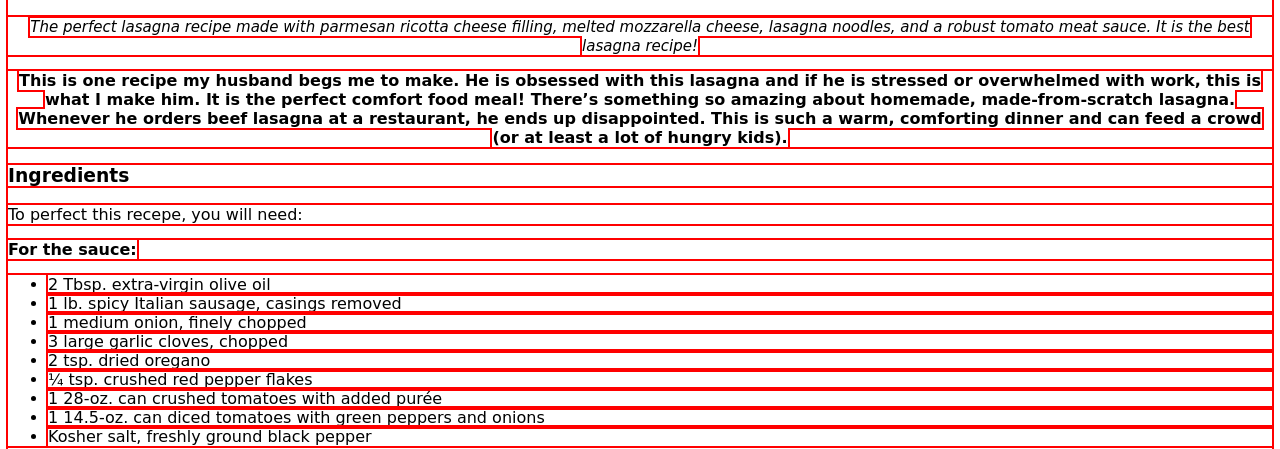
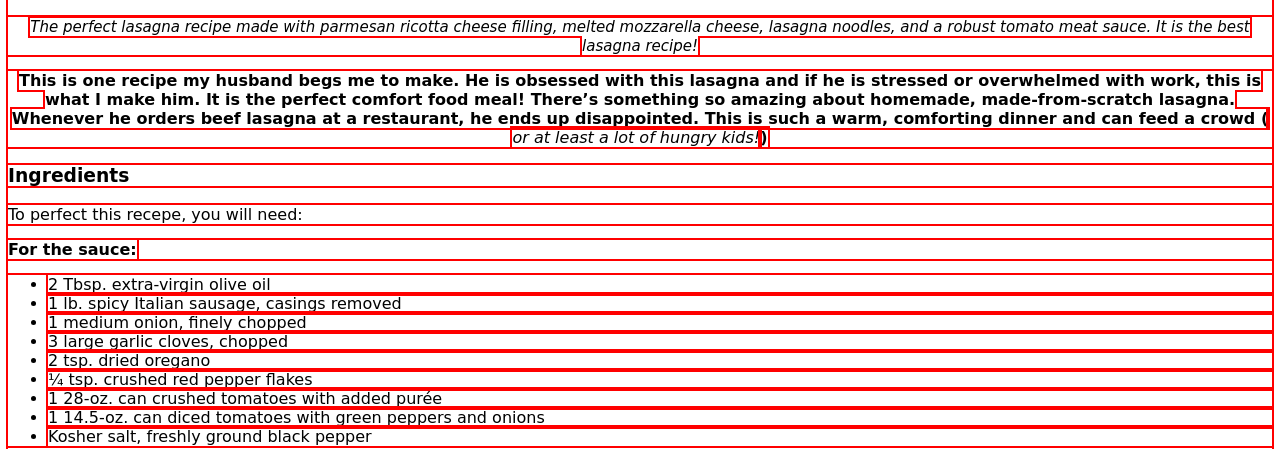
Before and after one commit to bfed95/odin-recipes-Jul24, a plain HTML site: page recipes/lasagna.html in a window 1280 px wide. Shown: the part 403-852 px from the top of the page. Drawn offline with Linux system fonts and the light colour scheme.

Commit message:
updated italic text in main body

```diff
--- a/recipes/lasagna.html
+++ b/recipes/lasagna.html
@@ -20,7 +20,7 @@
                     <i id="lasagna-intro-text">The perfect lasagna recipe made with parmesan ricotta cheese filling, melted mozzarella cheese, lasagna noodles, and a robust tomato meat sauce. It is the best lasagna recipe!</i>
                 </p>
                 <p id="lasagna-main-text">
-                    <strong>This is one recipe my husband begs me to make. He is obsessed with this lasagna and if he is stressed or overwhelmed with work, this is what I make him. It is the perfect comfort food meal! There’s something so amazing about homemade, made-from-scratch lasagna.  Whenever he orders beef lasagna at a restaurant, he ends up disappointed. This is such a warm, comforting dinner and can feed a crowd (or at least a lot of hungry kids).</strong>
+                    <strong>This is one recipe my husband begs me to make. He is obsessed with this lasagna and if he is stressed or overwhelmed with work, this is what I make him. It is the perfect comfort food meal! There’s something so amazing about homemade, made-from-scratch lasagna.  Whenever he orders beef lasagna at a restaurant, he ends up disappointed. This is such a warm, comforting dinner and can feed a crowd (</strong><i> or at least a lot of hungry kids!</i><strong>)</strong>
                 </p>
             </div>
             <div class="lasagna-ingredients">
```
